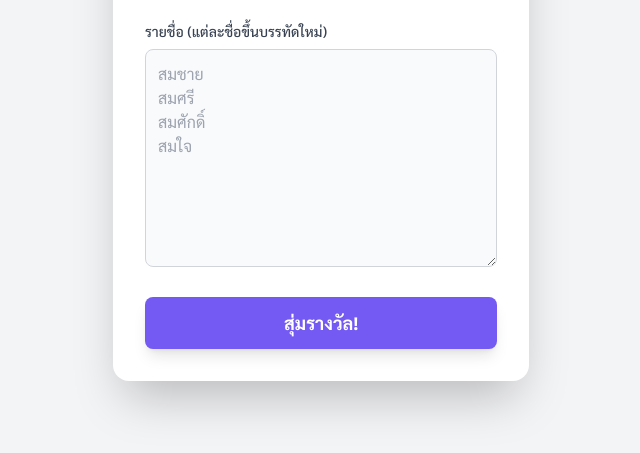
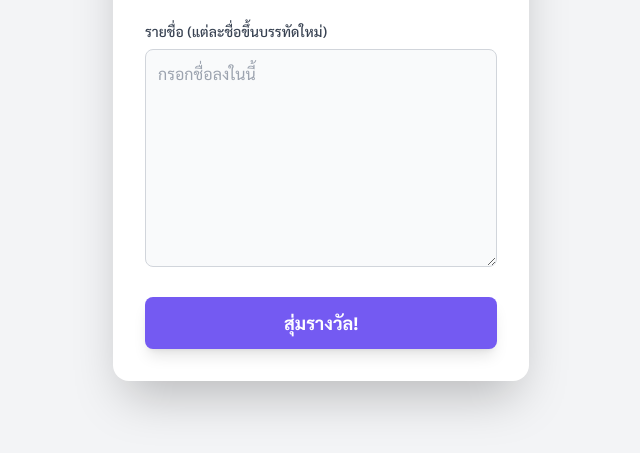
Before and after one commit to EPICCODING17/random-winner-app, a plain HTML site: page index.html in a window 1280 px wide. Shown: the part 261-714 px from the top of the page, without its empty margins (319-959 px from the left). Drawn offline with nearby package versions, Linux system fonts and the light colour scheme.

Commit message:
Update index.html

```diff
--- a/index.html
+++ b/index.html
@@ -85,7 +85,7 @@
 
                 <div>
                     <label for="name-input" class="block text-sm font-medium text-gray-700 dark:text-gray-300 mb-2">รายชื่อ (แต่ละชื่อขึ้นบรรทัดใหม่)</label>
-                    <textarea id="name-input" rows="8" class="w-full p-3 bg-gray-50 dark:bg-gray-700 border border-gray-300 dark:border-gray-600 rounded-lg focus:ring-2 focus:ring-custom-purple focus:border-transparent transition" placeholder="สมชาย&#10;สมศรี&#10;สมศักดิ์&#10;สมใจ"></textarea>
+                    <textarea id="name-input" rows="8" class="w-full p-3 bg-gray-50 dark:bg-gray-700 border border-gray-300 dark:border-gray-600 rounded-lg focus:ring-2 focus:ring-custom-purple focus:border-transparent transition" placeholder="กรอกชื่อลงในนี้"></textarea>
                 </div>
 
                 <div class="mt-6">
```
